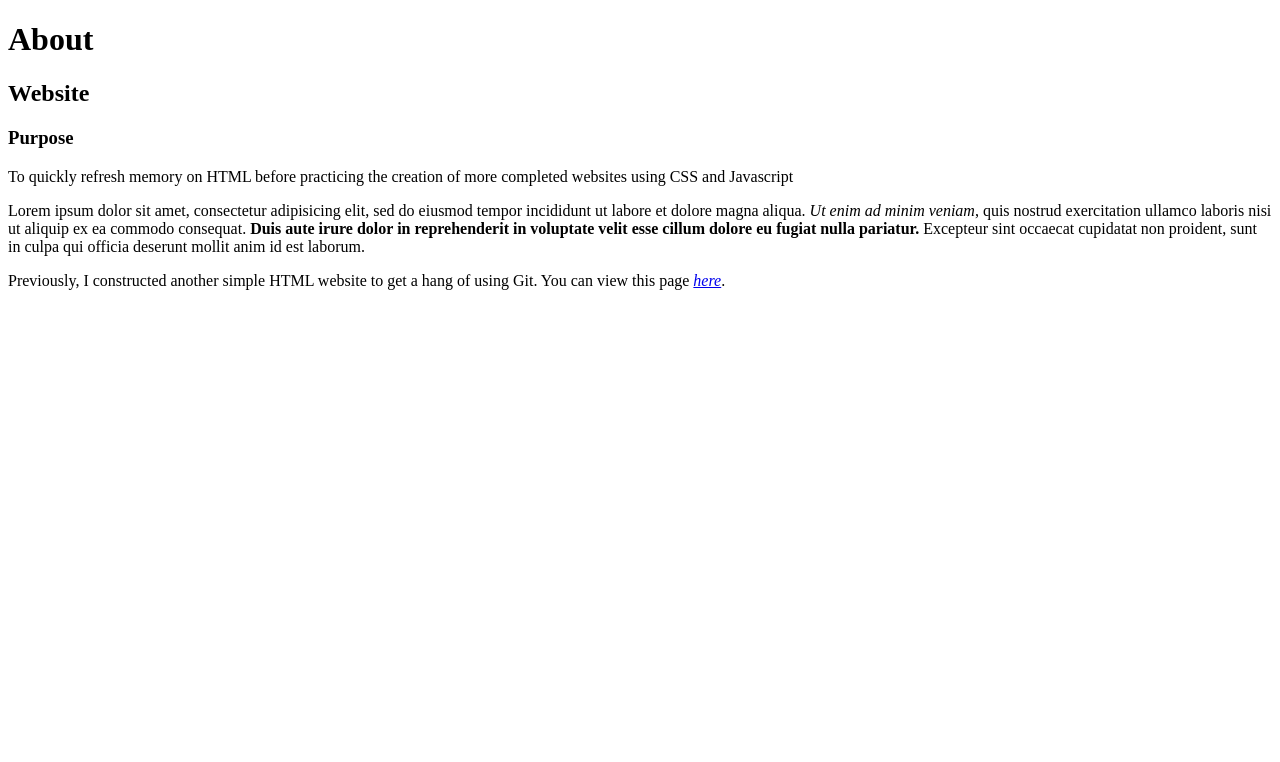
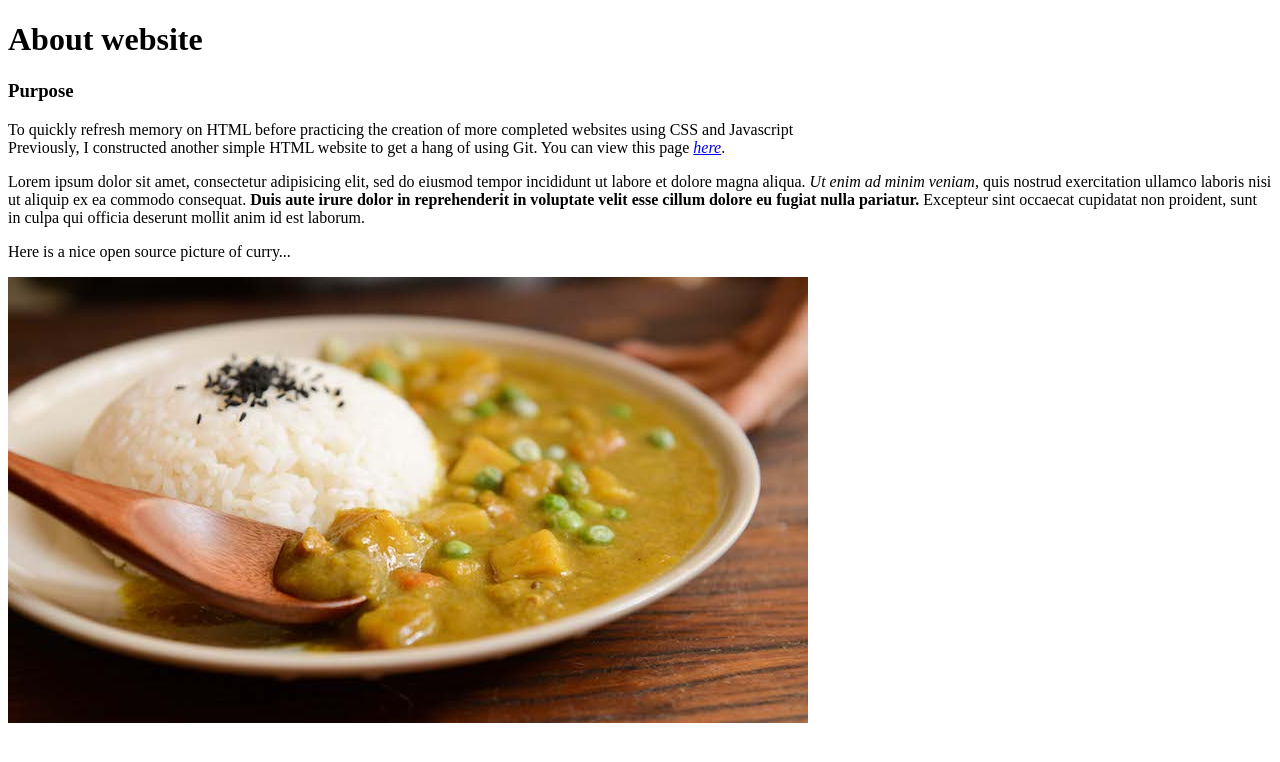
Before and after one commit to Mawga/sample-html, a plain HTML site: page index.html in a window 1280 px wide. Drawn offline with Linux system fonts and the light colour scheme.

Commit message:
Rearranged paragraphs, added a nice picture of curry

```diff
--- a/index.html
+++ b/index.html
@@ -5,11 +5,12 @@
 	</head>
 	<meta charset="utf-8">
 <body>
-	<h1>About</h1>
-	<h2>Website</h2>
+	<h1>About website</h1>
 	<h3>Purpose</h3>
 	<p>
 		To quickly refresh memory on HTML before practicing the creation of more completed websites using CSS and Javascript
+		<br>
+		Previously, I constructed another simple HTML website to get a hang of using Git. You can view this page <a href="http://mawga.github.io/git-practice" target="_blank"><em>here</em></a>.
 	</p>
 	<p>
 		Lorem ipsum dolor sit amet, consectetur adipisicing elit, sed do eiusmod
@@ -20,7 +21,8 @@
 		proident, sunt in culpa qui officia deserunt mollit anim id est laborum.
 	</p>
 	<p>
-		Previously, I constructed another simple HTML website to get a hang of using Git. You can view this page <a href="http://mawga.github.io/github-practice" target="_blank"><em>here</em></a>.
+		Here is a nice open source picture of curry...
 	</p>
+	<img src="images/curry.jpeg" alt="Delicious Curry">
 </body>
 </html>
```
Also changed, not shown: images/curry.jpeg (added), 2 other files.
